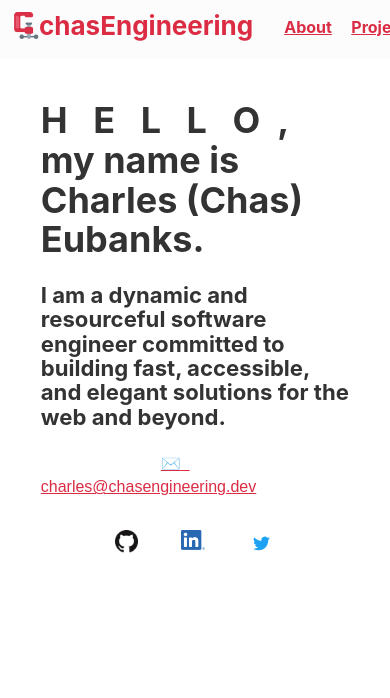
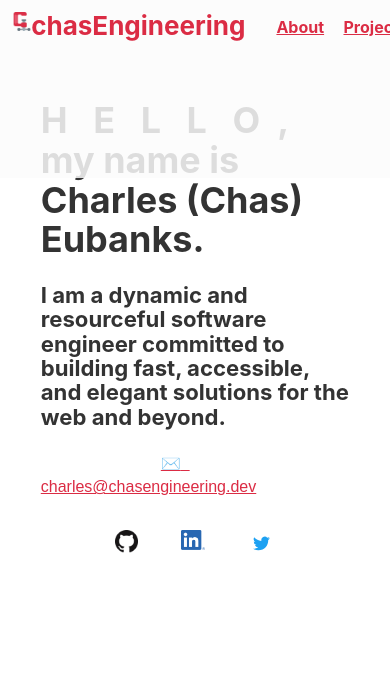
Before and after one commit to chas-e/chas-portfolio, a Gatsby site: page / in a window 390 px wide. Shown: the top 698 px of the page. Built offline with nearby package versions, Linux system fonts and the light colour scheme; Gatsby itself is replaced by a stand-in of ours.

Commit message:
refactoring styles for responsive header

```diff
--- a/src/components/header.js
+++ b/src/components/header.js
@@ -13,7 +13,7 @@ const Header = ({ siteTitle }) => (
       backgroundColor: `RGBA(252, 252, 252, .85)`,
       marginBottom: `3vmin`,
       width: `100%`,
-      maxHeight: `15vmin`,
+      height: `auto`,
       position: `fixed`,
       padding: `3vmin`,
     }}
@@ -34,8 +34,8 @@ const Header = ({ siteTitle }) => (
         >
           <img src={Logo} alt="chasengineering logo"
             style={{
-              maxWidth: `7vmin`,
-              maxHeight: `12 vmin`,
+              maxWidth: `5vw`,
+              height: `auto`,
             }}
           />
           {siteTitle}
--- a/src/components/header.module.scss
+++ b/src/components/header.module.scss
@@ -6,7 +6,8 @@
         display: flex;
         flex-direction: row;
         justify-content: space-evenly;
-        max-width: 100vw;
+        width: 100%;
+        height: auto;
     }
 
     ul {
```
